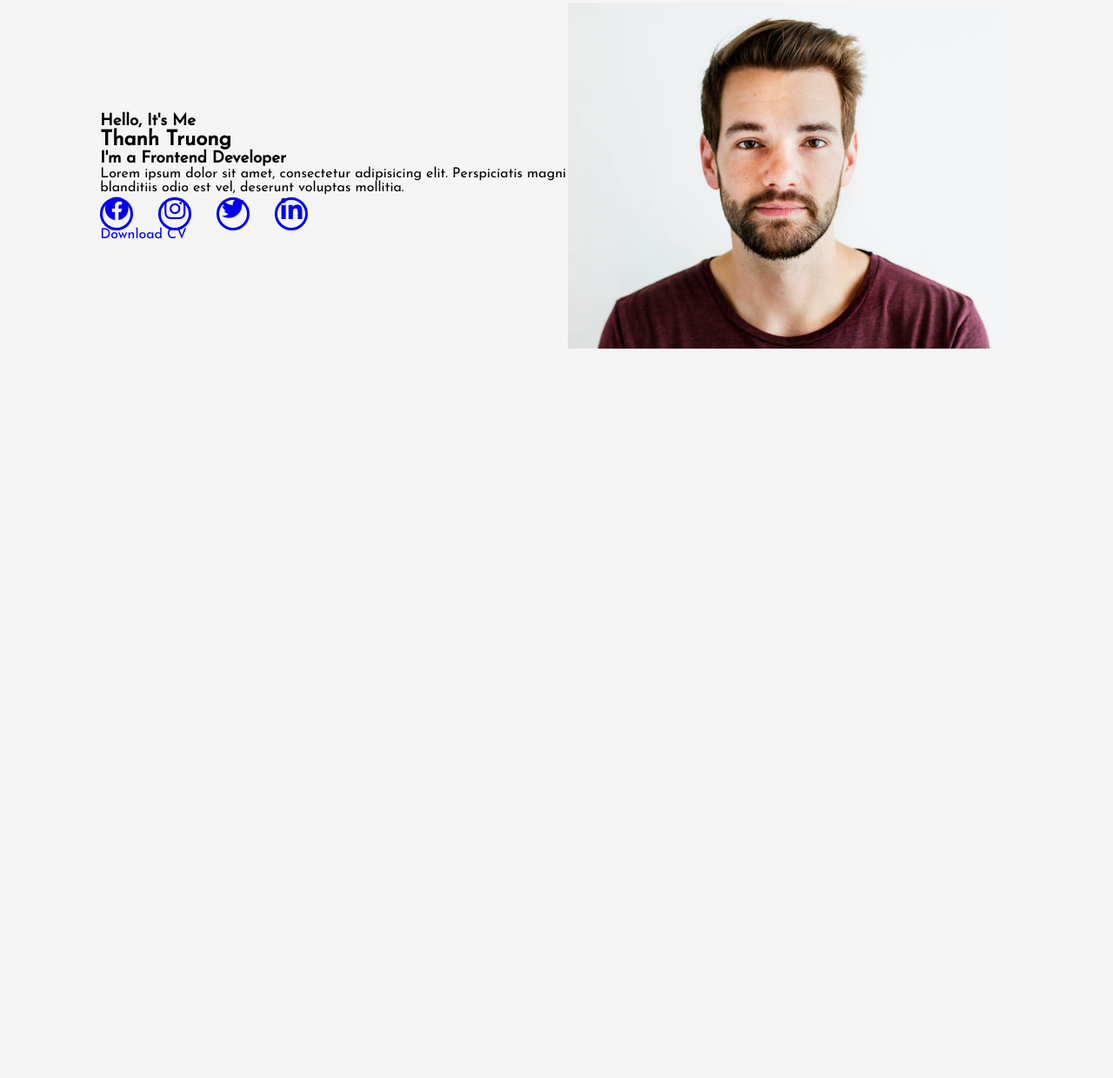
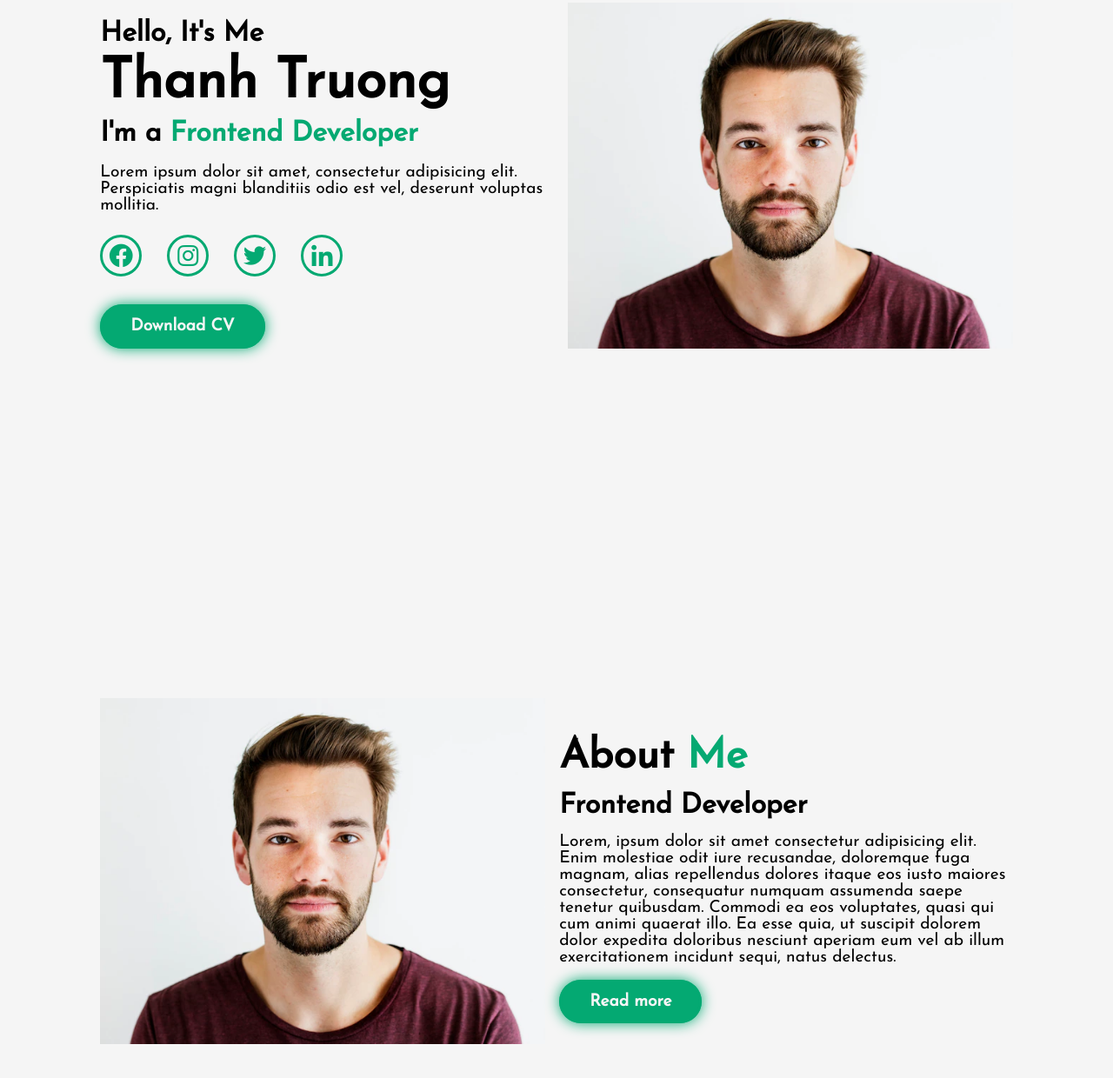
Before and after one commit to congthanh1999/Portfolio, a plain HTML site: page index.html in a window 1280 px wide. Shown: the part 260-1500 px from the top of the page at 87% size. Before the commit the page ends 800 px from the top, so only its background shows below. Drawn offline with nearby package versions, Linux system fonts and the light colour scheme.

Commit message:
About section

```diff
--- a/index.html
+++ b/index.html
@@ -17,7 +17,7 @@
         <i class='bx bx-menu' id="menu-icon"></i>
         <nav class="navbar">
             <ul>
-                <li><a href="#" class="active">Home</a></li>
+                <li><a href="#home" class="active">Home</a></li>
                 <li><a href="#">About</a></li>
                 <li><a href="#">Services</a></li>
                 <li><a href="#">Portfolio</a></li>
@@ -40,8 +40,7 @@
                 <a href="#"><i class='bx bxl-twitter'></i></a>
                 <a href="#"><i class='bx bxl-linkedin'></i></a>
             </div>
-
-            <a href="#">Download CV</a>
+            <a href="#" class="button">Download CV</a>
         </div>
 
         <div class="home-img">
@@ -49,6 +48,23 @@
         </div>
     </section>
 
+    <section class="about" id="about">
+        <div class="about-image">
+            <img src="images/portrait-white-man-isolated_53876-40306.png" alt="This is the about image">
+        </div>
+
+        <div class="about-content">
+            <h2 class="heading">About <span>Me</span></h2>
+            <h3>Frontend Developer</h3>
+            <p>Lorem, ipsum dolor sit amet consectetur adipisicing elit. Enim molestiae odit iure recusandae, doloremque
+                fuga magnam, alias repellendus dolores itaque eos iusto maiores consectetur, consequatur numquam
+                assumenda saepe tenetur quibusdam.
+                Commodi ea eos voluptates, quasi qui cum animi quaerat illo. Ea esse quia, ut suscipit dolorem dolor
+                expedita doloribus nesciunt aperiam eum vel ab illum exercitationem incidunt sequi, natus delectus.</p>
+            <a href="#" class="button">Read more</a>
+        </div>
+    </section>
+
 </body>
 
 </html>
--- a/main.css
+++ b/main.css
@@ -21,6 +21,7 @@ section {
     --secondary-color: hsl(149, 47%, 64%);
     --bg-color: hsl(88, 43%, 74%);
     --text-color: hsl(34, 100%, 72%);
+    --whitesmoke: hsl(0, 0%, 96%);
 }
 
 .header {
@@ -34,8 +35,9 @@ section {
 }
 
 .logo {
-    font-size: 2em;
-    font-weight: 600;
+    font-size: 3em;
+    font-weight: 900;
+    color: var(--whitesmoke)
 }
 
 .navbar li {
@@ -47,6 +49,7 @@ section {
 
 .navbar a {
     transition: .3s;
+    color: var(--whitesmoke)
 }
 
 .navbar li :hover,
@@ -64,14 +67,102 @@ section {
     align-items: center;
 }
 
-.home .social-media a{
+.home .social-media a {
+    display: inline-flex;
+    justify-content: center;
+    align-items: center;
     font-size: 2rem;
-    border: solid .2rem;
+    border: solid .2rem var(--main-color);
     border-radius: 50%;
     background: transparent;
-    margin: 3rem 1.5rem 3rem 0;
+    margin: 1.5rem 1.5rem 3rem 0;
+    width: 3rem;
+    height: 3rem;
+    color: var(--main-color);
+    transition: .3s ease;
 }
 
-.home img{
+.home .social-media a:hover {
+    color: whitesmoke;
+    border: solid .2rem var(--main-color);
+    box-shadow: 0 0 1rem var(--main-color);
+    background-color: var(--main-color)
+}
+
+.home img {
     width: 40vw;
+    margin-left: 1rem;
 }
+
+.home-content h3 {
+    font-size: 2rem;
+    font-weight: 700;
+}
+
+.home-content h3:nth-of-type(2) {
+    margin-bottom: 1.2rem;
+}
+
+.home-content h1 {
+    font-size: 4rem;
+    font-weight: 1100;
+    line-height: 1.3;
+}
+
+.home-content p {
+    font-size: 1.2rem;
+}
+
+.home-content span {
+    color: var(--main-color)
+}
+
+.button {
+    border: solid .2rem var(--main-color);
+    border-radius: 4rem;
+    color: var(--whitesmoke);
+    width: 3rem;
+    height: 3rem;
+    font-size: 1.2rem;
+    padding: 0.8rem 2rem;
+    transition: 0.3s ease;
+    font-weight: 700;
+    box-shadow: 0 0 1rem var(--main-color);
+    background-color: var(--main-color);
+}
+
+.button:hover {
+    color: var(--main-color);
+    background-color: var(--whitesmoke);
+    box-shadow: none;
+}
+
+.about {
+    display: flex;
+    justify-content: center;
+    align-items: center;
+}
+
+.about-content .heading {
+    margin-bottom: 1rem;
+    font-size: 3rem;
+}
+
+.about-content h3 {
+    margin-bottom: 1rem;
+    font-size: 2rem;
+}
+
+.about-content p {
+    margin-bottom: 2rem;
+    font-size: 1.2rem;
+}
+
+.about img {
+    width: 40vw;
+    margin-right: 1rem;
+}
+
+.about-content span {
+    color: var(--main-color);
+}
```
